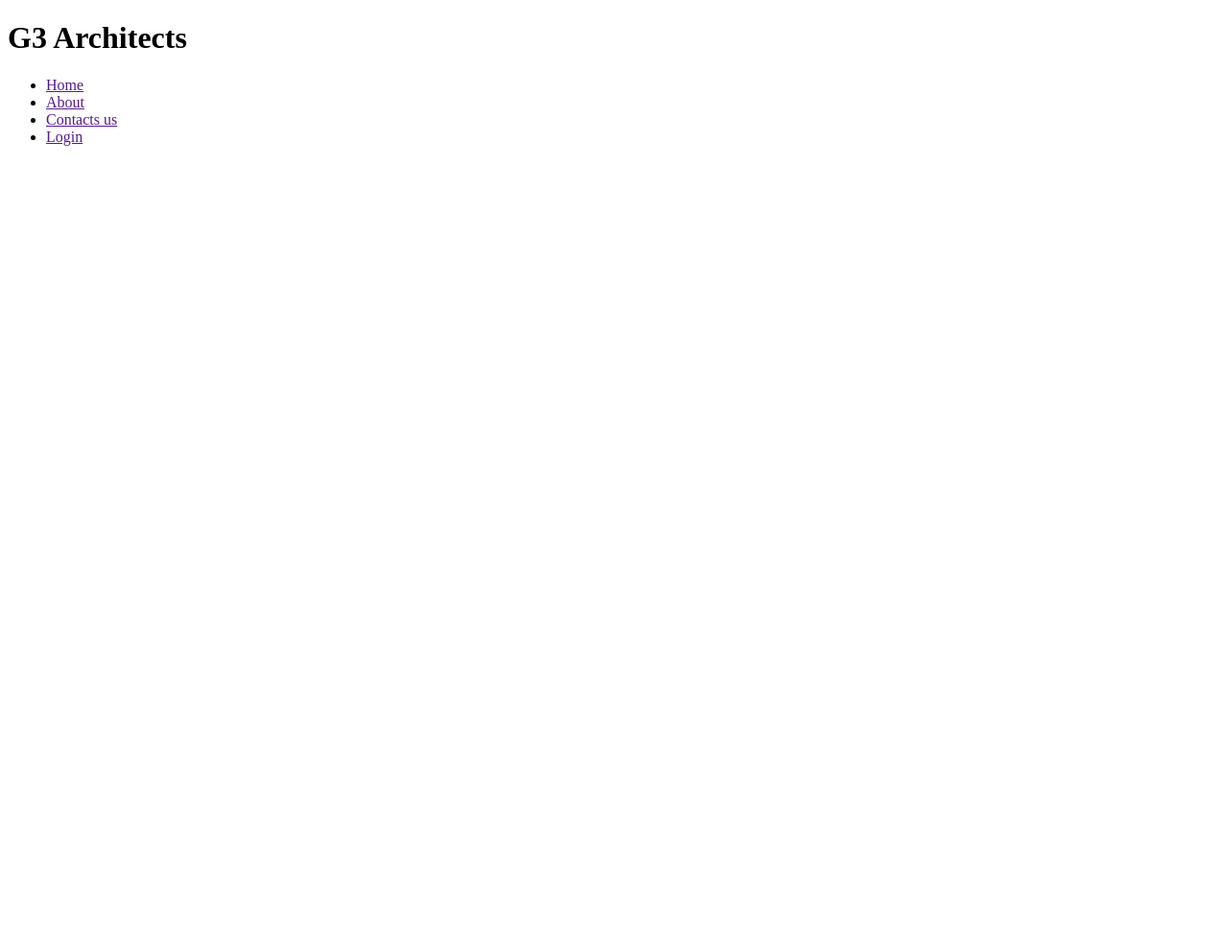
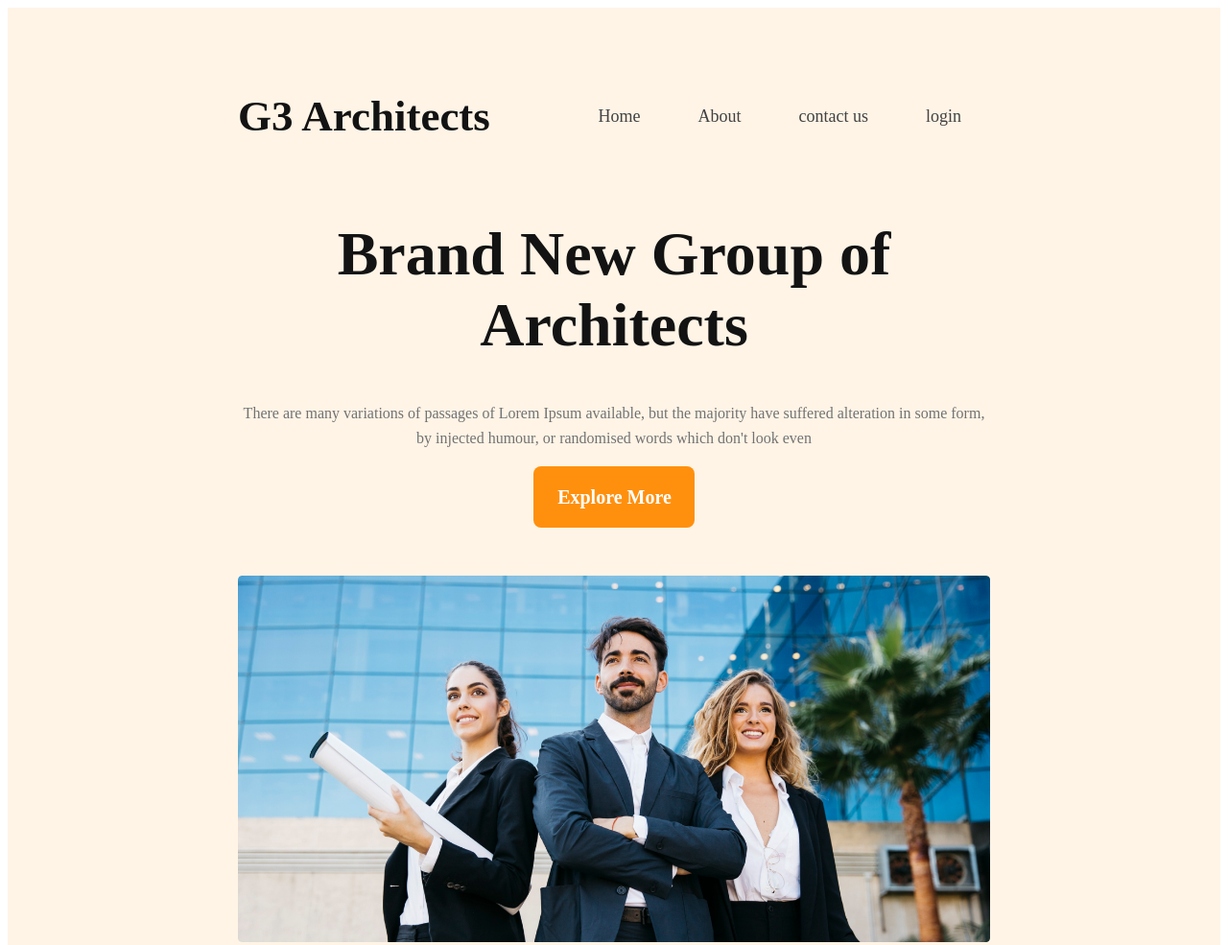
Before and after one commit to sanjidatanha09/Tanha-G3, a plain HTML site: page index.html in a window 1280 px wide. Shown: the top 985 px of the page at 96% size. Before the commit the page ends 800 px from the top, so only its background shows below. Drawn offline with Linux system fonts and the light colour scheme.

Commit message:
added html file

```diff
--- a/index.html
+++ b/index.html
@@ -1,28 +1,68 @@
 <!DOCTYPE html>
 <html lang="en">
+
 <head>
     <meta charset="UTF-8">
     <meta name="viewport" content="width=device-width, initial-scale=1.0">
-    <title>Document</title>
+    <title>G3 architecure website create</title>
+    <link rel="stylesheet" href="styles.css">
 </head>
+
 <body>
     <header>
-        <h1>G3 Architects</h1>
-        <ul>
-            <li><a href="">Home</a></li>
-            <li><a href="">About</a></li>
-            <li><a href="">Contacts us</a></li>
-            <li><a href="">Login</a></li>
-        </ul>
+        <nav>
+
+            <h1 class="nav-title">G3 Architects</h1>
+            <ul>
+                <li><a href="">Home</a></li>
+                <li><a href="">About</a></li>
+                <li><a href="">contact us</a></li>
+                <li><a href="">login</a></li>
+            </ul>
+        </nav>
+
+        <div class="banner">
+
+            <div class="baner-content">
+                <h1 class="banner-title">Brand New
+                    Group of Architects
+                </h1>
+                <p class="banner-description">There are many variations of passages of Lorem Ipsum available, but the
+                    majority have suffered alteration in some form,
+                    by injected humour, or randomised words which don't look even</p>
+                <button class="btn-primary">Explore More</button>
+            </div>
+            <img src="images/banner.png" alt="">
+        </div>
 
     </header>
+    <main>
+        <section>
+            <div class="quick-list-container">
 
-    <main>
+
+                <div class="img-content" >
+                    <img src="images/team1.png" alt="">
+                    <img src="images/team2.png" alt="">
+                    <img src="images/team3.png" alt="">
+                    <img src="images/team4.png" alt="">
+                </div>
+
+
+                <div class="quick-list-content">
+                    <h1 class="quick-list-title"><span class="quick-list"> Quick list</span>
+                         of Our <span class="quick-list-feature">Features</span>
+                    </h1>
+                    <p class="quick-list-description">There are many variations of passages of Lorem Ipsum available, but the majority have suffered
+                        alteration in some form,
+                        by injected humour, or randomised words which don't look even</p>
+                    <button class="btn-primary">Explore More</button>
+                </div>
+            </div>
+        </section>
+
 
     </main>
+</body>
 
-    <footer>
-
-    </footer>
-</body>
 </html>
--- a/styles.css
+++ b/styles.css
@@ -1,3 +1,120 @@
-header{
+/*primary section  use for common section*/
+.btn-primary{
+    border-radius: 8px;
+        background: #FF900E;
+        color: #FFF;
+            font-family: Work Sans;
+            font-size: 20px;
+
+            font-weight: 600;
+            border: 0px;
+            cursor: pointer;
+            padding: 21px 24px 20px 25px;
+
+
+}
+
+
+
+
+/*header section */
+header {
     background: rgba(255, 144, 14, 0.10);
+    padding: 50px 240px;
+
 }
+
+nav {
+    display: flex;
+    justify-content: space-between;
+    align-items: center;
+}
+
+.nav-title {
+    color: #131313;
+    text-align: center;
+    font-family: Work Sans;
+    font-size: 45px;
+    font-weight: 700;
+
+}
+
+nav>ul {
+    display: flex;
+
+
+}
+
+nav li {
+    list-style: none;
+    margin: 30px;
+    font-family: Work Sans;
+    font-size: 18px;
+    font-weight: 500;
+    line-height: 26px;
+}
+
+nav li a {
+    text-decoration: none;
+    color: #424242;
+}
+
+/* banner section */
+.baner-content{
+    margin:0 auto;
+    text-align: center;
+
+}
+.banner-title{
+    color:  #131313;
+        font-family: Work Sans;
+        font-size: 64px;
+        font-weight: 700;
+}
+.banner-description{
+    color: #727272;
+        font-family: Work Sans;
+        font-size: 16px;
+        font-weight: 400;
+        line-height: 26px;
+}
+.banner img{
+    width: 100%;
+    margin-top: 50px;
+
+}
+/*banner end */
+
+/* quick list sectin start */
+
+.quick-list-container{
+    display: flex;
+  justify-content: center;
+  align-items: center;
+  padding-left: 301px;
+  padding-right: 301px;
+
+
+}
+.quick-list-title{
+    color: #131313;
+
+        font-size: 45px;
+        font-weight: 500;
+
+}
+.quick-list{
+    color: #727272;
+
+}
+.quick-list-feature{
+    color: #FF900E;
+}
+.quick-list-description{
+    color: #727272;
+        font-size: 16px;
+        font-weight: 400;
+        line-height: 26px;
+
+
+}
```
